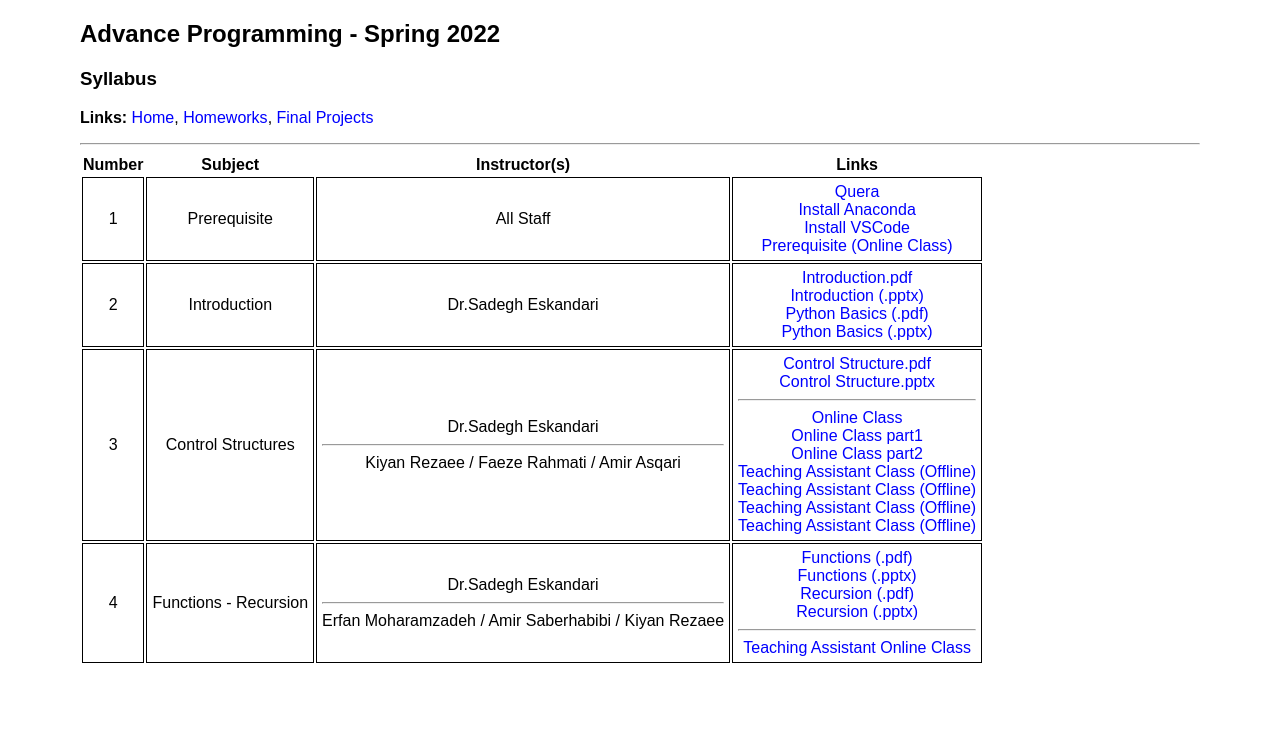
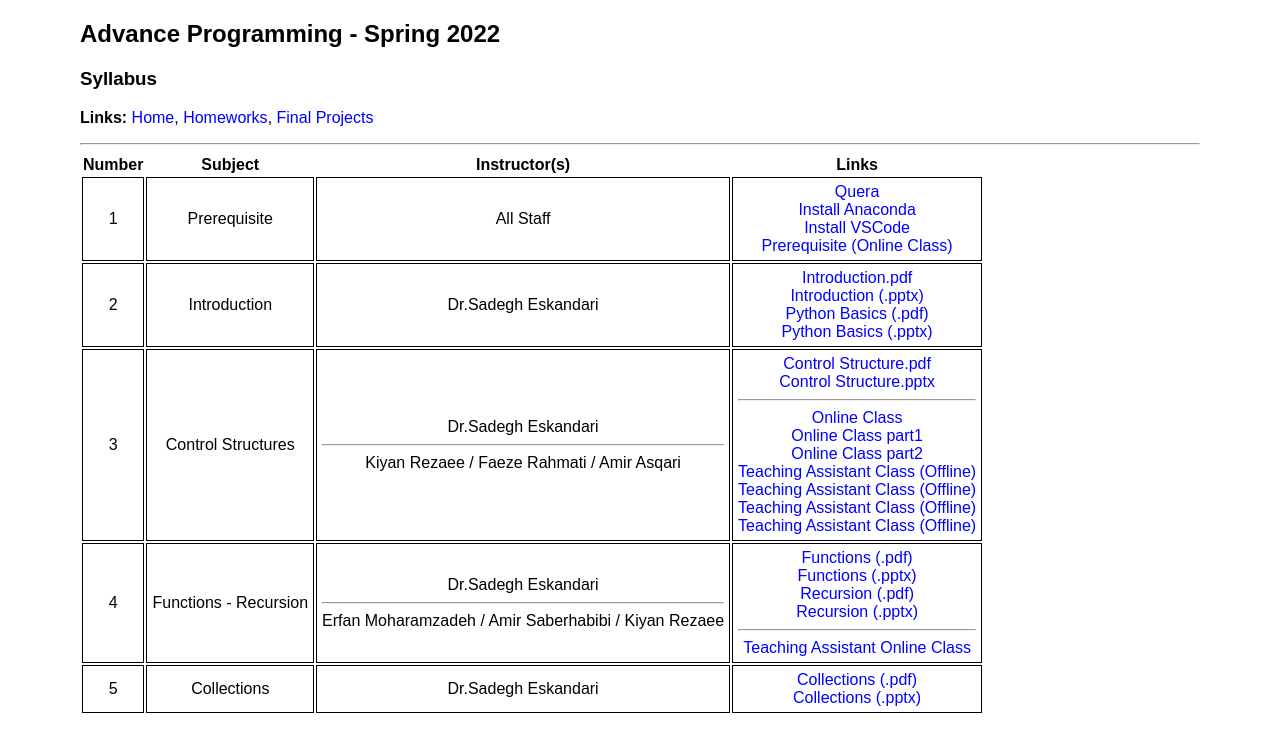
Before and after one commit to Sadegh28/AP1400-2, a plain HTML site: page syllabus.html in a window 1280 px wide. Drawn offline with Linux system fonts and the light colour scheme.

Commit message:
Update syllabus.html

```diff
--- a/syllabus.html
+++ b/syllabus.html
@@ -39,12 +39,12 @@
 <td style="text-align:center">Dr.Sadegh Eskandari <hr>Erfan Moharamzadeh / Amir Saberhabibi / Kiyan Rezaee </td>
 <td style="text-align:center"><a href="https://sadegh28.github.io/AP1400-2/lectures/Lecture4(Functions).pdf">Functions (.pdf)</a><br><a href="https://sadegh28.github.io/AP1400-2/lectures/Lecture4(Functions).pptx">Functions (.pptx)</a> <br> <a href="https://sadegh28.github.io/AP1400-2/lectures/Lecture5(Recursion).pdf">Recursion (.pdf)</a> <br> <a href="https://sadegh28.github.io/AP1400-2/lectures/Lecture5(Recursion).pptx">Recursion (.pptx)</a> <hr> <a href="https://drive.google.com/file/d/1MmPYO1EqFte8xVhwM6oRAFKpjwsAL0uj/view"> Teaching Assistant Online Class</a></td>
 </tr>
-<!-- <tr>
-<td style="text-align:center"></td>
-<td style="text-align:center"></td>
-<td style="text-align:center"></td>
-<td style="text-align:center"></td>
-</tr> -->
+<tr>
+<td style="text-align:center">5</td>
+<td style="text-align:center">Collections</td>
+<td style="text-align:center">Dr.Sadegh Eskandari</td>
+<td style="text-align:center"><a href="https://sadegh28.github.io/AP1400-1/lectures/Lecture6(Collections).pdf">Collections (.pdf) <br> <a href="https://sadegh28.github.io/AP1400-1/lectures/Lecture6(Collections).pptx">Collections (.pptx)</a></a></td>
+</tr>
 </tbody>
 </table>
 
```
